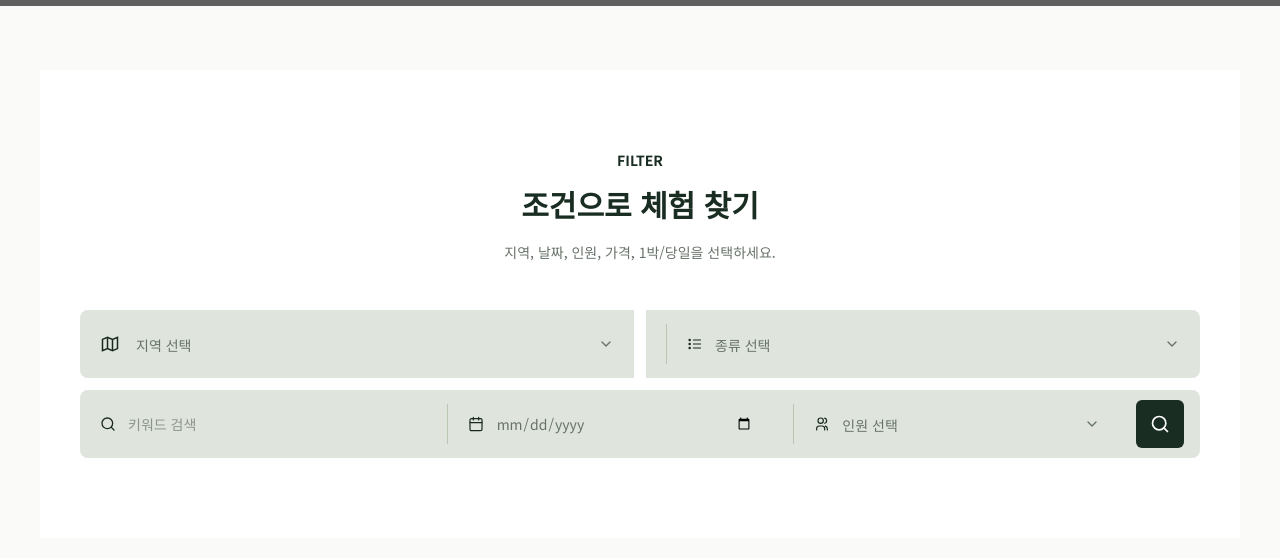
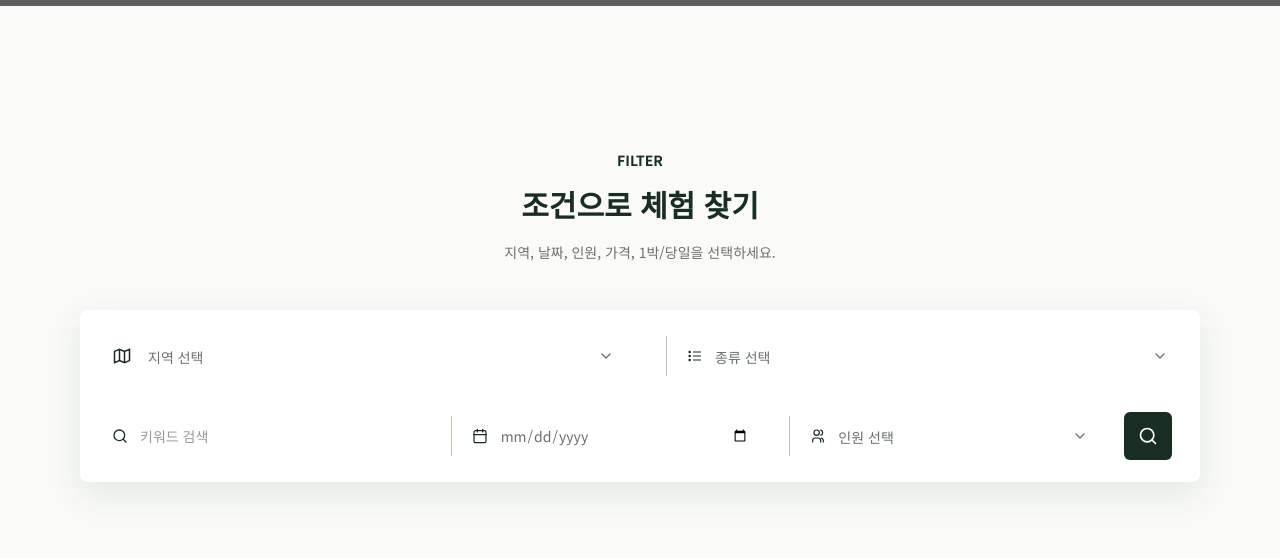
Before and after one commit to Spharos8th-Nirvana/nirvana-frontend, a Next.js app: page /programs in a window 1280 px wide. Shown: the part 394-952 px from the top of the page. Built offline with nearby package versions, Linux system fonts and the light colour scheme; grey boxes are pictures that could not be loaded.

Commit message:
feat(frontend): 프로그램 목록 검색바를 흰 카드로 변경

```diff
--- a/src/app/(user)/programs/page.tsx
+++ b/src/app/(user)/programs/page.tsx
@@ -46,7 +46,7 @@ export default async function ProgramsPage({ searchParams }: ProgramsPageProps)
         {/* 검색 조건 */}
 
         {/* 검색 영역 */}
-        <section className="bg-white px-5 py-20 md:px-10">
+        <section className="px-5 py-20 md:px-10">
           <div className="w-full">
             {/* 검색 영역 제목 */}
             <div className="text-center">
@@ -60,10 +60,14 @@ export default async function ProgramsPage({ searchParams }: ProgramsPageProps)
             </div>
 
             {/* 검색 입력 영역 */}
-            <form action="/programs" method="GET" className="mt-12">
+            <form
+              action="/programs"
+              method="GET"
+              className="mt-12 rounded-lg bg-white p-4 shadow-[0_12px_35px_rgba(23,63,53,0.10)] sm:p-5 md:p-3"
+            >
               {/* 첫 번째 줄: 지역 및 종류 */}
               <div className="grid w-full grid-cols-1 gap-3 md:grid-cols-2">
-                <div className="flex h-[68px] items-center rounded-t-lg bg-sage-04 px-5 md:rounded-l-lg md:rounded-tr-none">
+                <div className="flex h-[68px] items-center rounded-t-lg bg-white px-5 md:rounded-l-lg md:rounded-tr-none">
                   <svg
                     className="mr-4 h-5 w-5 shrink-0"
                     viewBox="0 0 24 24"
@@ -91,7 +95,7 @@ export default async function ProgramsPage({ searchParams }: ProgramsPageProps)
                   </SelectField>
                 </div>
 
-                <div className="flex h-[68px] items-center bg-sage-04 px-5 md:rounded-r-lg">
+                <div className="flex h-[68px] items-center bg-white px-5 md:rounded-r-lg">
                   <span className="mr-5 hidden h-10 border-l border-sage-03 md:block" />
 
                   <svg
@@ -125,7 +129,7 @@ export default async function ProgramsPage({ searchParams }: ProgramsPageProps)
               </div>
 
               {/* 두 번째 줄: 키워드, 날짜, 인원, 검색 */}
-              <div className="mt-3 grid grid-cols-1 overflow-hidden rounded-lg bg-sage-04 md:grid-cols-[1fr_1fr_1fr_auto]">
+              <div className="mt-3 grid grid-cols-1 overflow-hidden rounded-lg bg-white md:grid-cols-[1fr_1fr_1fr_auto]">
                 {/* 키워드 */}
                 <div className="flex h-[68px] items-center px-5">
                   <SearchIcon className="mr-3 h-4 w-4 shrink-0" />
```
